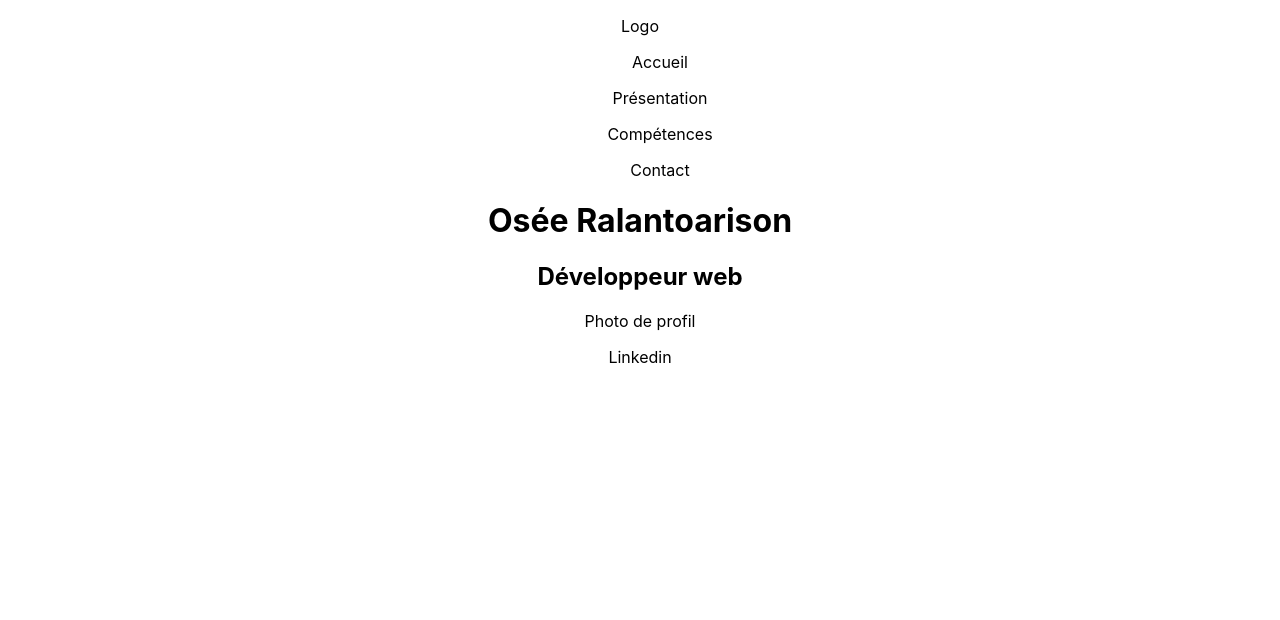
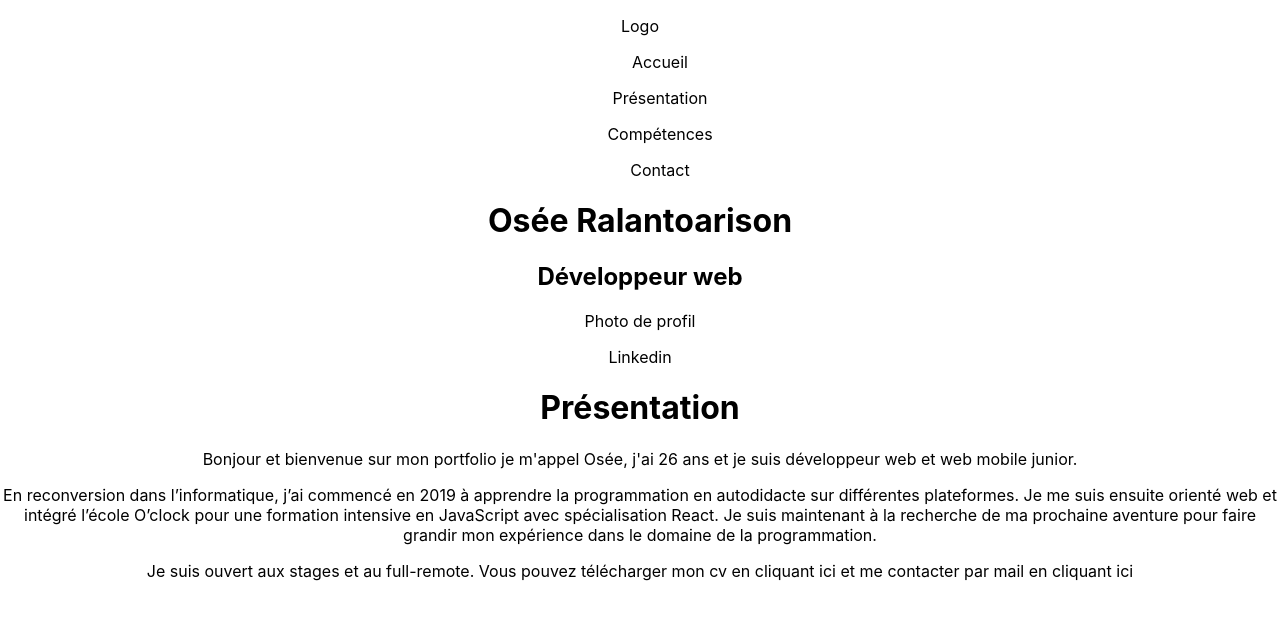
Before and after one commit to oralanto/oralanto.github.io, a React (Create React App) app in the folder portfolio-osee/: page / in a window 1280 px wide. Shown: the top 620 px of the page. Built offline with nearby package versions, Linux system fonts and the light colour scheme.

Commit message:
Component Presentation elements

```diff
--- a/portfolio-osee/src/App.js
+++ b/portfolio-osee/src/App.js
@@ -1,5 +1,5 @@
 import Accueil from './components/Accueil';
-// import Presentation from './components/Presentation';
+import Presentation from './components/Presentation';
 // import Competences from './components/Competences';
 
 import './App.css';
@@ -8,6 +8,7 @@ function App() {
   return (
     <div className="App">
     <Accueil />
+    <Presentation />
     </div>
   );
 }
--- a/portfolio-osee/src/components/Presentation/index.js
+++ b/portfolio-osee/src/components/Presentation/index.js
@@ -0,0 +1,21 @@
+import './style.css';
+
+const Presentation = () => {
+  return (
+    <div className="Presentation">
+      <h1>Présentation</h1>
+      <p>Bonjour et bienvenue sur mon portfolio je m'appel Osée, j'ai 26 ans et
+je suis développeur web et web mobile junior.</p>
+      <p>En reconversion dans l’informatique, j’ai commencé en 2019 à apprendre
+la programmation en autodidacte sur différentes plateformes. Je me suis
+ensuite orienté web et intégré l’école O’clock pour une formation intensive
+en JavaScript avec spécialisation React. Je suis maintenant à la recherche
+de ma prochaine aventure pour faire grandir mon expérience dans le domaine
+de la programmation.</p>
+      <p>Je suis ouvert aux stages et au full-remote. Vous pouvez télécharger mon cv
+en cliquant ici et me contacter par mail en cliquant ici</p>
+    </div>
+  )
+};
+
+export default Presentation;
```
